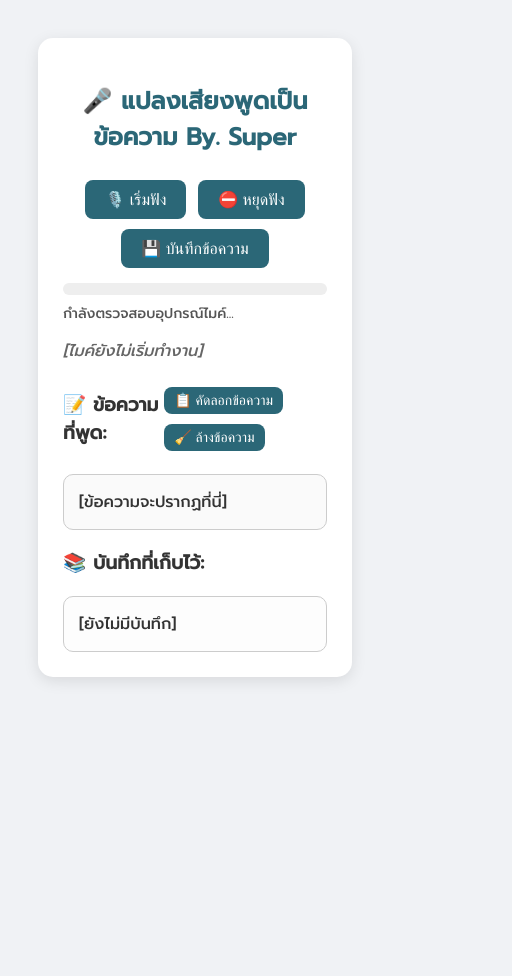
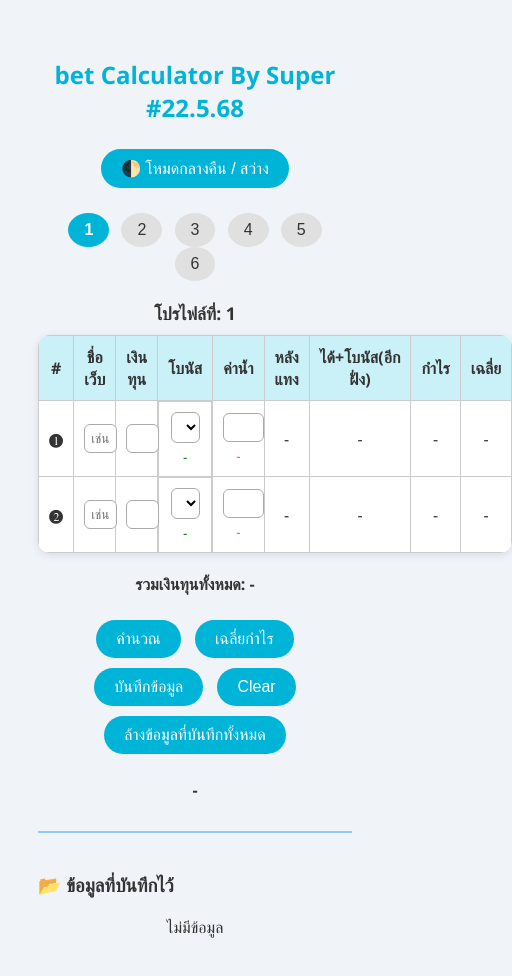
Before and after one commit to superjaab/Voice-to-text, a plain HTML site: page ไมค.html in a window 390 px wide. Shown: the whole page, 512 px wide, since content can reach past the window. Before the commit the page ends 844 px from the top, so only its background shows below. Drawn offline with Linux system fonts and the light colour scheme.

Commit message:
Update ไมค.html

```diff
--- a/ไมค.html
+++ b/ไมค.html
@@ -1,355 +1,471 @@
 <!DOCTYPE html>
 <html lang="th">
 <head>
-  <meta charset="UTF-8">
-  <title>Voice to Text</title>
-  <link href="https://fonts.googleapis.com/css2?family=Prompt:wght@300;500&display=swap" rel="stylesheet">
+  <meta charset="UTF-8" />
+  <title>bet Calculator By Super</title>
   <style>
     body {
-      font-family: 'Prompt', sans-serif;
-      background: #f0f2f5;
+      font-family: 'Segoe UI', sans-serif;
+      background: #f0f4f8;
       padding: 30px;
       color: #333;
+      transition: background 0.3s, color 0.3s;
     }
-
+    body.dark {
+      background: #1c1c1c;
+      color: #f0f0f0;
+    }
     h2 {
       text-align: center;
-      margin-bottom: 20px;
-      color: #2b6777;
+      color: #00b4d8;
     }
-
-    .container {
-      max-width: 800px;
-      margin: auto;
-      background: #fff;
-      padding: 25px;
-      border-radius: 15px;
-      box-shadow: 0 4px 15px rgba(0,0,0,0.1);
+    .button-group {
+      text-align: center;
+      margin: 20px 0;
     }
-
     button {
-      background: #2b6777;
+      padding: 10px 20px;
+      border: none;
+      border-radius: 20px;
+      background: #00b4d8;
       color: white;
-      border: none;
-      border-radius: 8px;
-      margin: 5px 3px;
-      padding: 10px 20px;
       font-size: 16px;
+      margin: 5px;
       cursor: pointer;
       transition: background 0.2s;
     }
-
     button:hover {
-      background: #3f8a99;
+      background: #0077b6;
     }
-
-    .entry {
-      display: flex;
-      justify-content: space-between;
-      align-items: center;
+    input, select {
+      padding: 6px;
+      width: 90%;
+      border-radius: 6px;
+      border: 1px solid #aaa;
       background: #fff;
+      color: #000;
+    }
+    body.dark input, body.dark select {
+      background: #333;
+      color: #eee;
+      border-color: #666;
+    }
+    table {
+      width: 100%;
+      border-collapse: collapse;
+      background: white;
+      box-shadow: 0 2px 8px rgba(0,0,0,0.1);
+      margin-bottom: 20px;
+      border-radius: 12px;
+      overflow: hidden;
+    }
+    body.dark table {
+      background: #2b2b2b;
+    }
+    th, td {
       border: 1px solid #ccc;
-      border-radius: 10px;
-      padding: 10px 14px;
-      margin-bottom: 10px;
-      box-shadow: 0 1px 3px rgba(0, 0, 0, 0.03);
-      font-size: 15px;
+      padding: 10px;
+      text-align: center;
     }
-
-    .text-line {
-      flex: 1;
-      color: #333;
+    body.dark th, body.dark td {
+      border-color: #444;
     }
-
-    .entry-buttons {
-      display: flex;
-      gap: 8px;
-      margin-left: 10px;
+    thead {
+      background-color: #caf0f8;
     }
-
-    .entry-buttons button {
+    body.dark thead {
+      background-color: #0077b6;
+      color: white;
+    }
+    .profile-buttons {
+      text-align: center;
+      margin: 10px 0 20px;
+    }
+    .profile-buttons button {
+      padding: 8px 16px;
+      margin: 0 4px;
+      border: none;
+      border-radius: 50%;
+      font-size: 16px;
+      cursor: pointer;
       background: #e0e0e0;
       color: #333;
+      transition: 0.3s;
+    }
+    body.dark .profile-buttons button {
+      background: #555;
+      color: white;
+    }
+    .profile-buttons button.active {
+      background: #00b4d8;
+      color: white;
+      font-weight: bold;
+    }
+    .bonus-group {
+      display: flex;
+      flex-direction: column;
+      align-items: center;
+    }
+    .bonus-value, .diff-note {
+      font-size: 0.85em;
+      margin-top: 4px;
+      color: #007700;
+    }
+    .diff-note {
+      color: #ff5252;
+    }
+    #totalAllFund, #recommendation {
+      font-weight: bold;
+      text-align: center;
+      margin: 10px 0;
+    }
+    #savedRecords {
+      margin-top: 30px;
+      border-top: 2px solid #90caf9;
+      padding-top: 20px;
+    }
+    .record-card {
+      background: #ffffff;
+      padding: 20px;
+      margin-bottom: 25px;
+      border-radius: 12px;
+      box-shadow: 0 2px 8px rgba(0,0,0,0.1);
+      border: 1px solid #cce7f6;
+    }
+    body.dark .record-card {
+      background: #2d2d2d;
+      border-color: #444;
+    }
+    .record-card h4 {
+      margin: 0 0 15px;
+      color: #0077b6;
+    }
+    .delete-btn {
+      background: #d32f2f;
+      color: white;
+      padding: 8px 16px;
       border: none;
-      border-radius: 6px;
-      padding: 5px 10px;
-      font-size: 14px;
+      border-radius: 8px;
       cursor: pointer;
-      transition: background 0.2s;
     }
-
-    .entry-buttons button:hover {
-      background: #ccc;
+    .delete-btn:hover {
+      background: #b71c1c;
     }
-
-    #output, #saved {
-      white-space: pre-wrap;
-      border: 1px solid #ccc;
-      border-radius: 10px;
-      padding: 15px;
-      margin-top: 15px;
-      background: #fafafa;
-    }
-
-    #saved {
-      background: #fdfdfd;
-    }
-
-    #status {
-      margin-top: 15px;
-      font-style: italic;
-      color: #666;
-    }
-
-    #mic-bar {
-      width: 100%;
-      height: 12px;
-      background: #eee;
-      border-radius: 6px;
-      overflow: hidden;
-      margin-top: 10px;
-    }
-
-    #mic-level {
-      height: 100%;
-      width: 0%;
-      background: #4caf50;
-      transition: width 0.1s ease;
-    }
-
-    #mic-device {
-      margin-top: 8px;
-      color: #555;
-      font-size: 14px;
-    }
-
-    h3 span button {
-      margin-left: 5px;
-      padding: 5px 10px;
-      font-size: 14px;
+    body.dark .delete-btn {
+      background: #b71c1c;
     }
   </style>
 </head>
 <body>
-  <div class="container">
-    <h2>🎤 แปลงเสียงพูดเป็นข้อความ By. Super</h2>
-    <div style="text-align: center;">
-      <button onclick="startListening()">🎙️ เริ่มฟัง</button>
-      <button onclick="stopListening()">⛔ หยุดฟัง</button>
-      <button onclick="saveToPage()">💾 บันทึกข้อความ</button>
+  <h2>bet Calculator By Super #22.5.68</h2>
+  <div class="button-group">
+    <button onclick="toggleDarkMode()">🌓 โหมดกลางคืน / สว่าง</button>
+  </div>
+  <div class="profile-buttons">
+    <button onclick="setProfile('1')" id="btnP1">1</button>
+    <button onclick="setProfile('2')" id="btnP2">2</button>
+    <button onclick="setProfile('3')" id="btnP3">3</button>
+    <button onclick="setProfile('4')" id="btnP4">4</button>
+    <button onclick="setProfile('5')" id="btnP5">5</button>
+    <button onclick="setProfile('6')" id="btnP6">6</button>
+  </div>
+  <div id="profileTitle" style="text-align:center; font-weight:bold; font-size:1.1em; margin-bottom:10px;">
+    โปรไฟล์ที่: 1
+  </div>
+  <form>
+    <table>
+      <thead>
+        <tr>
+          <th>#</th>
+          <th>ชื่อเว็บ</th>
+          <th>เงินทุน</th>
+          <th>โบนัส</th>
+          <th>ค่าน้ำ</th>
+          <th>หลังแทง</th>
+          <th>ได้+โบนัส(อีกฝั่ง)</th>
+          <th>กำไร</th>
+          <th>เฉลี่ย</th>
+        </tr>
+      </thead>
+      <tbody>
+        <tr>
+          <td>❶</td>
+          <td><input id="name1" placeholder="เช่น sbobet" oninput="saveForm()" /></td>
+          <td><input type="number" id="fund1" oninput="saveForm()" /></td>
+          <td class="bonus-group">
+            <select id="bonus1" onchange="saveForm()">
+              <option value="0">ไม่มีโบนัส</option>
+              <option value="0.03">3%</option>
+              <option value="0.03inc">3% (รวมแทง)</option>
+              <option value="-0.05">ยอดเสีย 5%</option>
+              <option value="-0.06">ยอดเสีย 6%</option>
+              <option value="-0.5">ยอดเสีย 50%</option>
+            </select>
+            <div class="bonus-value" id="bonus1_value">-</div>
+          </td>
+          <td><input type="number" id="odd1" oninput="saveForm()" />
+            <div class="diff-note" id="diffNote1">-</div></td>
+          <td><span id="result1_afterbet">-</span></td>
+          <td><span id="result1_total">-</span></td>
+          <td><span id="profit1">-</span></td>
+          <td><span id="profit1_balanced">-</span></td>
+        </tr>
+        <tr>
+          <td>❷</td>
+          <td><input id="name2" placeholder="เช่น sanook" oninput="saveForm()" /></td>
+          <td><input type="number" id="fund2" oninput="saveForm()" /></td>
+          <td class="bonus-group">
+            <select id="bonus2" onchange="saveForm()">
+              <option value="0">ไม่มีโบนัส</option>
+              <option value="0.03">3%</option>
+              <option value="0.03inc">3% (รวมแทง)</option>
+              <option value="-0.05">ยอดเสีย 5%</option>
+              <option value="-0.06">ยอดเสีย 6%</option>
+              <option value="-0.5">ยอดเสีย 50%</option>
+            </select>
+            <div class="bonus-value" id="bonus2_value">-</div>
+          </td>
+          <td><input type="number" id="odd2" oninput="saveForm()" />
+            <div class="diff-note" id="diffNote2">-</div></td>
+          <td><span id="result2_afterbet">-</span></td>
+          <td><span id="result2_total">-</span></td>
+          <td><span id="profit2">-</span></td>
+          <td><span id="profit2_balanced">-</span></td>
+        </tr>
+      </tbody>
+    </table>
+  </form>
+
+  <div id="totalAllFund">รวมเงินทุนทั้งหมด: -</div>
+
+  <div class="button-group">
+    <button onclick="calculate()">คำนวณ</button>
+    <button onclick="suggestBalance()">เฉลี่ยกำไร</button>
+    <button onclick="saveRecord()">บันทึกข้อมูล</button>
+    <button onclick="clearForm()">Clear</button>
+    <button onclick="clearSavedRecords()">ล้างข้อมูลที่บันทึกทั้งหมด</button>
   </div>
 
-    <div id="mic-bar"><div id="mic-level"></div></div>
-    <div id="mic-device">กำลังตรวจสอบอุปกรณ์ไมค์...</div>
-    <div id="status">[ไมค์ยังไม่เริ่มทำงาน]</div>
+  <div id="recommendation">-</div>
 
-    <h3 style="display: flex; align-items: center; justify-content: space-between;">
-      <span>📝 ข้อความที่พูด:</span>
-      <span>
-        <button onclick="copyText()">📋 คัดลอกข้อความ</button>
-        <button onclick="clearCurrentText()">🧹 ล้างข้อความ</button>
-      </span>
-    </h3>
-    <div id="output">[ข้อความจะปรากฏที่นี่]</div>
-
-    <h3>📚 บันทึกที่เก็บไว้:</h3>
-    <div id="saved">[ยังไม่มีบันทึก]</div>
+  <div id="savedRecords">
+    <h3>📂 ข้อมูลที่บันทึกไว้</h3>
+    <div id="recordsList"></div>
   </div>
 
+  <!-- 🔽 JavaScript ครบทั้งหมด -->
   <script>
-    const output = document.getElementById("output");
-    const saved = document.getElementById("saved");
-    const status = document.getElementById("status");
-    const micLevel = document.getElementById("mic-level");
-    const micDevice = document.getElementById("mic-device");
+    let currentProfile = "1";
+    let calcTimer;
 
-    let allText = "";
-    let isListening = false;
-    let userWantsToListen = false;
+    function toggleDarkMode() {
+      document.body.classList.toggle("dark");
+      localStorage.setItem("theme", document.body.classList.contains("dark") ? "dark" : "light");
+    }
 
-    const SpeechRecognition = window.SpeechRecognition || window.webkitSpeechRecognition;
+    function setProfile(id) {
+      currentProfile = id;
+      document.getElementById("profileTitle").textContent = "โปรไฟล์ที่: " + id;
+      for (let i = 1; i <= 6; i++) {
+        document.getElementById("btnP" + i).classList.remove("active");
+      }
+      document.getElementById("btnP" + id).classList.add("active");
+      loadForm();
+      renderRecords();
+    }
 
-    if (!SpeechRecognition) {
-      output.textContent = "เบราว์เซอร์นี้ไม่รองรับ Speech Recognition";
-    } else {
-      const recognition = new SpeechRecognition();
-      recognition.lang = 'th-TH';
-      recognition.continuous = true;
-      recognition.interimResults = true;
+    function parseBonusRate(val) {
+      return val === "0.03inc" ? 0.03 : parseFloat(val);
+    }
+    function isBonusIncluded(val) {
+      return val === "0.03inc";
+    }
 
-      recognition.onstart = () => {
-        isListening = true;
-        status.textContent = "🎤 กำลังฟัง... (กด Spacebar เพื่อหยุด)";
+    function saveForm() {
+      const form = {
+        name1: name1.value, name2: name2.value,
+        fund1: fund1.value, fund2: fund2.value,
+        odd1: odd1.value, odd2: odd2.value,
+        bonus1: bonus1.value, bonus2: bonus2.value
       };
+      localStorage.setItem("form_profile_" + currentProfile, JSON.stringify(form));
+      clearTimeout(calcTimer);
+      calcTimer = setTimeout(() => calculate(), 100);
+    }
 
-      recognition.onresult = (event) => {
-        let interim = "";
-        for (let i = event.resultIndex; i < event.results.length; ++i) {
-          const transcript = event.results[i][0].transcript.trim();
-          if (event.results[i].isFinal) {
-            allText += transcript + " ";
-          } else {
-            interim = transcript;
+    function loadForm() {
+      const saved = JSON.parse(localStorage.getItem("form_profile_" + currentProfile));
+      if (!saved) return;
+      for (let key in saved) {
+        const el = document.getElementById(key);
+        if (el) el.value = saved[key];
       }
+      updateBonusDisplay();
+      calculate();
     }
-        output.textContent = allText + (interim ? "... " + interim + " ..." : "");
+
+    function updateBonusDisplay() {
+      const f1 = parseFloat(fund1.value) || 0;
+      const f2 = parseFloat(fund2.value) || 0;
+      const r1 = parseBonusRate(bonus1.value);
+      const r2 = parseBonusRate(bonus2.value);
+      const cap1 = bonus1.value === "-0.5" ? 2888 : Infinity;
+      const cap2 = bonus2.value === "-0.5" ? 2888 : Infinity;
+      const b1 = isBonusIncluded(bonus1.value) ? f1 * r1 : Math.min(f1 * Math.abs(r1), cap1);
+      const b2 = isBonusIncluded(bonus2.value) ? f2 * r2 : Math.min(f2 * Math.abs(r2), cap2);
+      bonus1_value.textContent = Math.floor(b1);
+      bonus2_value.textContent = Math.floor(b2);
+      totalAllFund.textContent = "รวมเงินทุนทั้งหมด: " + Math.floor(f1 + f2) + " บาท";
+    }
+
+    function calculate(f1adj = 0, f2adj = 0, balanced = false) {
+      const f1 = (parseFloat(fund1.value) || 0) + f1adj;
+      const f2 = (parseFloat(fund2.value) || 0) + f2adj;
+      const o1 = parseFloat(odd1.value) || 0;
+      const o2 = parseFloat(odd2.value) || 0;
+      const r1 = parseBonusRate(bonus1.value);
+      const r2 = parseBonusRate(bonus2.value);
+      const isL1 = bonus1.value.startsWith("-");
+      const isL2 = bonus2.value.startsWith("-");
+      const isI1 = isBonusIncluded(bonus1.value);
+      const isI2 = isBonusIncluded(bonus2.value);
+      const b1 = isI1 ? f1 * r1 : Math.min(f1 * Math.abs(r1), bonus1.value === "-0.5" ? 2888 : Infinity);
+      const b2 = isI2 ? f2 * r2 : Math.min(f2 * Math.abs(r2), bonus2.value === "-0.5" ? 2888 : Infinity);
+      const d1 = o1 < 1 ? Math.abs(Math.floor(f1 * o1 - f1)) : 0;
+      const d2 = o2 < 1 ? Math.abs(Math.floor(f2 * o2 - f2)) : 0;
+      const a1 = o1 < 1 ? f1 * 2 : isI1 ? (f1 + b1) * o1 : f1 * o1;
+      const a2 = o2 < 1 ? f2 * 2 : isI2 ? (f2 + b2) * o2 : f2 * o2;
+      const bw1 = (isL1 || isI1 ? Math.min(f2 * Math.abs(r2), bonus2.value === "-0.5" ? 2888 : Infinity) : b1 + Math.min(f2 * Math.abs(r2), bonus2.value === "-0.5" ? 2888 : Infinity)) + d2;
+      const bw2 = (isL2 || isI2 ? Math.min(f1 * Math.abs(r1), bonus1.value === "-0.5" ? 2888 : Infinity) : b2 + Math.min(f1 * Math.abs(r1), bonus1.value === "-0.5" ? 2888 : Infinity)) + d1;
+      const t1 = a1 + bw1;
+      const t2 = a2 + bw2;
+      const tf = f1 + f2;
+      const p1 = t1 - tf;
+      const p2 = t2 - tf;
+      result1_afterbet.textContent = Math.floor(a1);
+      result2_afterbet.textContent = Math.floor(a2);
+      result1_total.textContent = Math.floor(t1);
+      result2_total.textContent = Math.floor(t2);
+      profit1.textContent = Math.floor(p1);
+      profit2.textContent = Math.floor(p2);
+      profit1_balanced.textContent = balanced ? Math.floor(p1) : "-";
+      profit2_balanced.textContent = balanced ? Math.floor(p2) : "-";
+      diffNote1.textContent = o1 < 1 ? `ส่วนต่างน้ำติดลบ ${d1} บาท` : "";
+      diffNote2.textContent = o2 < 1 ? `ส่วนต่างน้ำติดลบ ${d2} บาท` : "";
+      updateBonusDisplay();
+    }
+
+    function suggestBalance() {
+      const p1 = parseFloat(profit1.textContent) || 0;
+      const p2 = parseFloat(profit2.textContent) || 0;
+      const move = Math.abs(p1 - p2) / 2;
+      calculate(p1 < p2 ? move : 0, p2 < p1 ? move : 0, true);
+      recommendation.textContent = `ควรเพิ่มเงินแทงที่ "${p1 > p2 ? name2.value || "ฝั่ง 2" : name1.value || "ฝั่ง 1"}" อีกประมาณ ${Math.floor(move)} บาท เพื่อให้กำไรใกล้เคียงกัน`;
+    }
+
+    function clearForm() {
+      fund1.value = "";
+      fund2.value = "";
+      odd1.value = "";
+      odd2.value = "";
+      bonus1.value = "0";
+      bonus2.value = "0";
+      [
+        "result1_afterbet", "result2_afterbet",
+        "result1_total", "result2_total",
+        "profit1", "profit2",
+        "profit1_balanced", "profit2_balanced",
+        "bonus1_value", "bonus2_value",
+        "totalAllFund", "recommendation",
+        "diffNote1", "diffNote2"
+      ].forEach(id => document.getElementById(id).textContent = "-");
+      saveForm();
+    }
+
+    function saveRecord() {
+      const record = {
+        timestamp: new Date().toLocaleString("th-TH"),
+        name1: name1.value || "ฝั่ง 1",
+        fund1: fund1.value || "0",
+        bonus1: bonus1_value.textContent || "0",
+        odd1: odd1.value || "0",
+        afterbet1: result1_afterbet.textContent || "0",
+        total1: result1_total.textContent || "0",
+        profit1: profit1.textContent || "0",
+        balanced1: profit1_balanced.textContent || "0",
+        name2: name2.value || "ฝั่ง 2",
+        fund2: fund2.value || "0",
+        bonus2: bonus2_value.textContent || "0",
+        odd2: odd2.value || "0",
+        afterbet2: result2_afterbet.textContent || "0",
+        total2: result2_total.textContent || "0",
+        profit2: profit2.textContent || "0",
+        balanced2: profit2_balanced.textContent || "0"
       };
+      const key = "savedRecords_" + currentProfile;
+      const records = JSON.parse(localStorage.getItem(key) || "[]");
+      records.unshift(record);
+      localStorage.setItem(key, JSON.stringify(records));
+      renderRecords();
+    }
 
-      recognition.onerror = (event) => {
-        output.textContent += "\n[เกิดข้อผิดพลาด: " + event.error + "]";
-        status.textContent = "[ไมค์หยุดทำงาน]";
-      };
-
-      recognition.onend = () => {
-        isListening = false;
-        status.textContent = "[หยุดฟังแล้ว] (กด Spacebar เพื่อเริ่ม)";
-        if (userWantsToListen) recognition.start();
-      };
-
-      window.startListening = function () {
-        if (!isListening) {
-          userWantsToListen = true;
-          recognition.start();
-          output.textContent = allText || "[กำลังฟัง...]";
-          initMicMonitor();
-        }
-      };
-
-      window.stopListening = function () {
-        userWantsToListen = false;
-        recognition.stop();
-        stopMicMonitor();
-      };
-
-      window.copyText = function () {
-        navigator.clipboard.writeText(allText).then(() => {
-          alert("คัดลอกข้อความเรียบร้อยแล้ว!");
-        });
-      };
-
-      window.clearCurrentText = function () {
-        allText = "";
-        output.textContent = "[ข้อความจะปรากฏที่นี่]";
-      };
-
-      window.saveToPage = function () {
-        if (allText.trim() === "") {
-          alert("ยังไม่มีข้อความให้บันทึก");
+    function renderRecords() {
+      const key = "savedRecords_" + currentProfile;
+      const records = JSON.parse(localStorage.getItem(key) || "[]");
+      recordsList.innerHTML = "";
+      if (records.length === 0) {
+        recordsList.innerHTML = "<p style='text-align:center'>ไม่มีข้อมูล</p>";
         return;
       }
-
-        const time = new Date().toLocaleTimeString("th-TH", { hour12: false });
-        const date = new Date().toLocaleDateString("th-TH");
-        const content = allText.trim();
-
-        const newEntry = { date, time, text: content };
-
-        const savedData = JSON.parse(localStorage.getItem("savedEntries") || "[]");
-        savedData.push(newEntry);
-        localStorage.setItem("savedEntries", JSON.stringify(savedData));
-
-        renderEntry(newEntry);
-        allText = "";
-        output.textContent = "[ข้อความจะปรากฏที่นี่]";
-      };
-
-      function renderEntry(entry) {
-        const div = document.createElement("div");
-        div.className = "entry";
-        div.innerHTML = `
-          <div class="text-line">📅 [${entry.date} ${entry.time}] ${entry.text}</div>
-          <div class="entry-buttons">
-            <button onclick="copyEntry(this)">📋 คัดลอก</button>
-            <button onclick="deleteEntry(this)">🗑 ลบ</button>
+      records.forEach((r, i) => {
+        const html = `
+          <div class="record-card">
+            <h4>📌 บันทึก: ${r.timestamp}</h4>
+            <table style="width:100%; border-collapse:collapse;">
+              <thead style="background:#caf0f8;">
+                <tr>
+                  <th>ฝั่ง</th><th>ทุน</th><th>โบนัส</th><th>ค่าน้ำ</th>
+                  <th>หลังแทง</th><th>ได้+โบนัส</th><th>กำไร</th><th>เฉลี่ย</th>
+                </tr>
+              </thead>
+              <tbody>
+                <tr>
+                  <td>${r.name1}</td><td>${r.fund1}</td><td>${r.bonus1}</td><td>${r.odd1}</td>
+                  <td>${r.afterbet1}</td><td>${r.total1}</td><td>${r.profit1}</td><td>${r.balanced1}</td>
+                </tr>
+                <tr>
+                  <td>${r.name2}</td><td>${r.fund2}</td><td>${r.bonus2}</td><td>${r.odd2}</td>
+                  <td>${r.afterbet2}</td><td>${r.total2}</td><td>${r.profit2}</td><td>${r.balanced2}</td>
+                </tr>
+              </tbody>
+            </table>
+            <div style="text-align:right; margin-top:10px;">
+              <button class="delete-btn" onclick="deleteRecord(${i})">🗑️ ลบข้อมูลนี้</button>
+            </div>
           </div>
         `;
-        if (saved.textContent === "[ยังไม่มีบันทึก]") saved.textContent = "";
-        saved.appendChild(div);
-      }
-
-      window.copyEntry = function (btn) {
-        const text = btn.closest(".entry").querySelector(".text-line").innerText;
-        navigator.clipboard.writeText(text).then(() => {
-          alert("คัดลอกข้อความบันทึกแล้ว!");
-        });
-      };
-
-      window.deleteEntry = function (btn) {
-        const entry = btn.closest(".entry");
-        const text = entry.querySelector(".text-line").innerText;
-
-        let savedData = JSON.parse(localStorage.getItem("savedEntries") || "[]");
-        savedData = savedData.filter(e =>
-          !text.includes(e.text) || !text.includes(e.time)
-        );
-        localStorage.setItem("savedEntries", JSON.stringify(savedData));
-
-        entry.remove();
-        if (saved.children.length === 0) {
-          saved.textContent = "[ยังไม่มีบันทึก]";
-        }
-      };
-
-      function loadSavedEntries() {
-        const savedData = localStorage.getItem("savedEntries");
-        if (!savedData) return;
-        const entries = JSON.parse(savedData);
-        if (entries.length > 0) saved.textContent = "";
-        entries.forEach(renderEntry);
-      }
-
-      let audioContext, analyser, micSource, micInterval;
-
-      function initMicMonitor() {
-        navigator.mediaDevices.getUserMedia({ audio: true })
-          .then(stream => {
-            navigator.mediaDevices.enumerateDevices().then(devices => {
-              const mic = devices.find(d => d.kind === 'audioinput' && d.deviceId !== 'default');
-              micDevice.textContent = mic
-                ? `🎧 อุปกรณ์ไมค์: ${mic.label || 'ไม่ทราบชื่อ'}`
-                : `🎧 ไม่พบอุปกรณ์ไมค์`;
-            });
-
-            audioContext = new (window.AudioContext || window.webkitAudioContext)();
-            analyser = audioContext.createAnalyser();
-            micSource = audioContext.createMediaStreamSource(stream);
-            micSource.connect(analyser);
-            const dataArray = new Uint8Array(analyser.fftSize);
-
-            micInterval = setInterval(() => {
-              analyser.getByteTimeDomainData(dataArray);
-              let sum = 0;
-              for (let i = 0; i < dataArray.length; i++) {
-                const val = (dataArray[i] - 128) / 128;
-                sum += val * val;
-              }
-              const volume = Math.min(1, Math.sqrt(sum / dataArray.length) * 3);
-              micLevel.style.width = `${volume * 100}%`;
-            }, 100);
-          })
-          .catch(err => {
-            console.warn("ไม่สามารถเข้าถึงไมค์:", err);
-            micDevice.textContent = "❌ ไม่สามารถเข้าถึงไมค์";
+        recordsList.insertAdjacentHTML('beforeend', html);
       });
     }
 
-      function stopMicMonitor() {
-        if (micInterval) clearInterval(micInterval);
-        micLevel.style.width = "0%";
-        if (audioContext) audioContext.close();
-        status.textContent = "[หยุดฟังแล้ว]";
+    function deleteRecord(index) {
+      const key = "savedRecords_" + currentProfile;
+      let records = JSON.parse(localStorage.getItem(key) || "[]");
+      records.splice(index, 1);
+      localStorage.setItem(key, JSON.stringify(records));
+      renderRecords();
     }
 
-      document.addEventListener("keydown", function (event) {
-        if (event.code === "Space") {
-          event.preventDefault();
-          if (isListening) stopListening();
-          else startListening();
+    function clearSavedRecords() {
+      if (!confirm("คุณแน่ใจหรือไม่ว่าต้องการล้างข้อมูลที่บันทึกทั้งหมดของโปรไฟล์นี้?")) return;
+      localStorage.removeItem("savedRecords_" + currentProfile);
+      renderRecords();
     }
-      });
 
-      window.addEventListener("DOMContentLoaded", loadSavedEntries);
-    }
+    window.onload = () => {
+      if (localStorage.getItem("theme") === "dark") document.body.classList.add("dark");
+      setProfile("1");
+    };
   </script>
 </body>
 </html>
```
Lines whose indentation alone changed are shown as unchanged.
